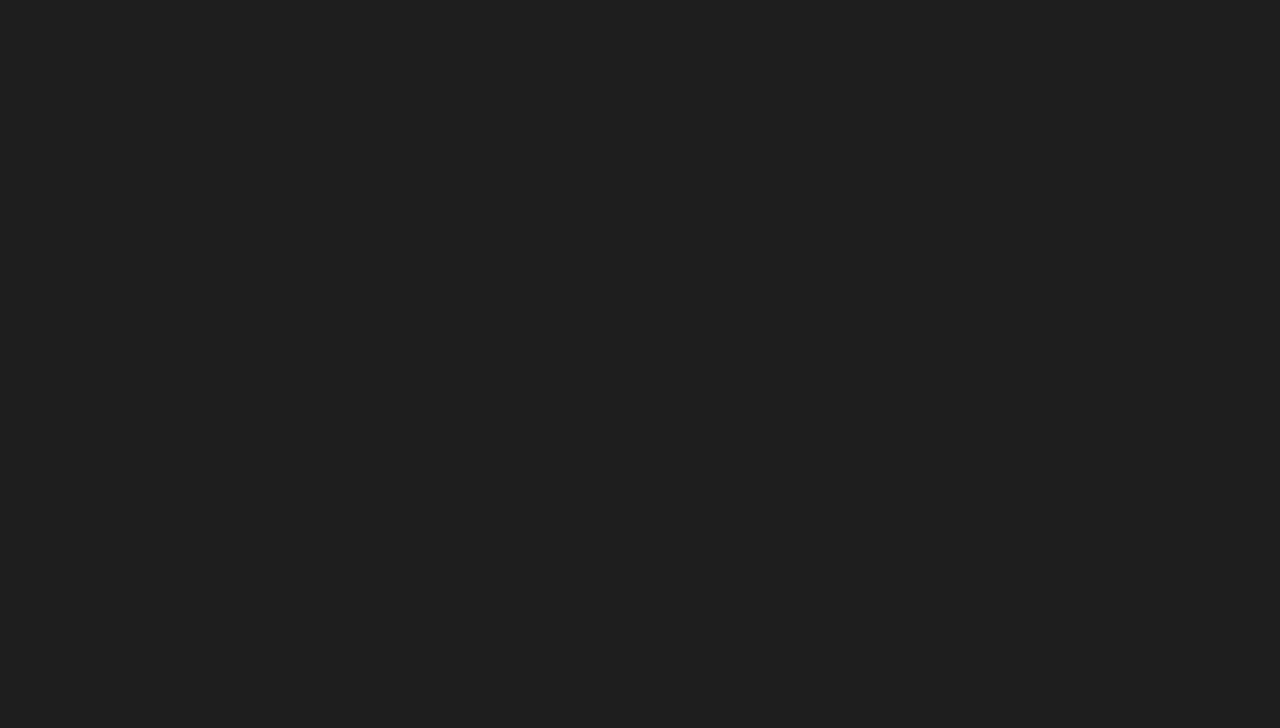
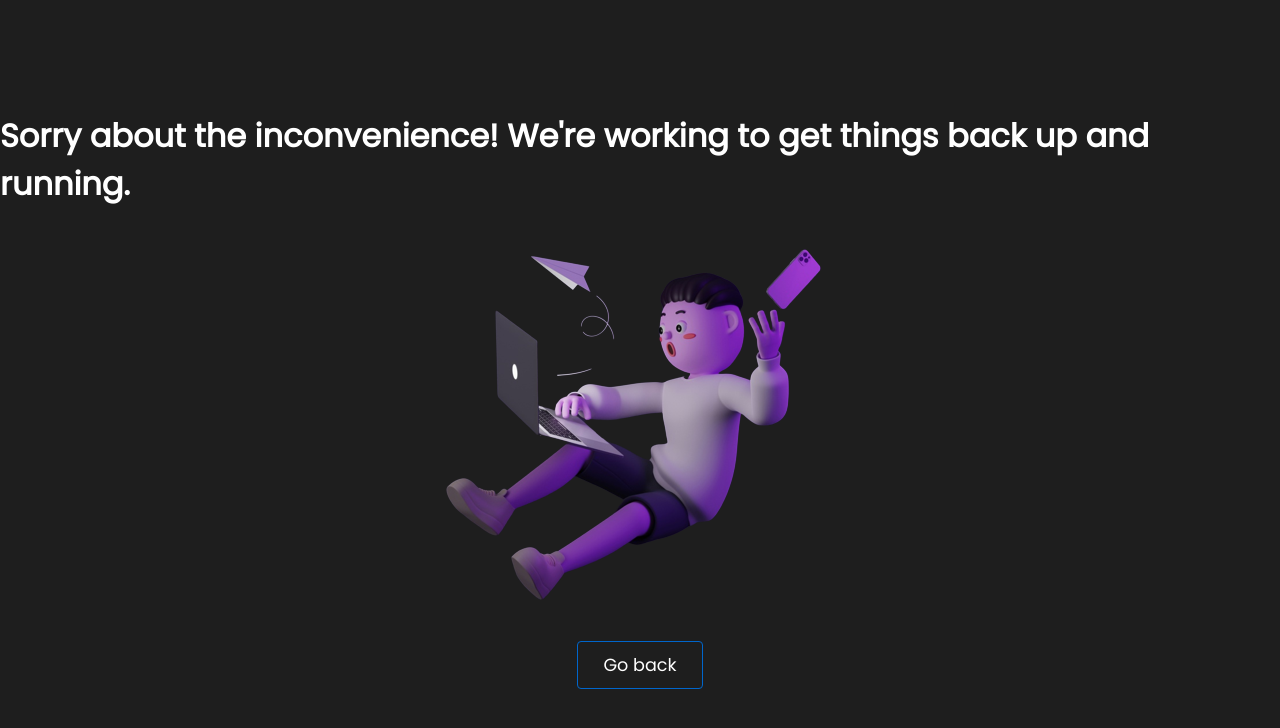
Before and after one commit to justineedev/Google-sign-in, a React (Create React App) app: page /Contact in a window 1280 px wide. Before the commit this address had no page. Shown: the top 728 px of the page. Built offline with nearby package versions, Linux system fonts and the light colour scheme.

Commit message:
Version 5: - Added  page (Still working on it) - Added  page

```diff
--- a/src/App.js
+++ b/src/App.js
@@ -2,6 +2,8 @@ import { BrowserRouter as Router, Routes, Route } from "react-router-dom";
 
 import Mainpage from "./components/Mainpage";
 import GoogleCallback from "./components/GoogleCallback";
+// import Contact from "./components/Contact";
+import Working from "./components/Working";
 
 import "./App.css";
 
@@ -15,6 +17,7 @@ function App() {
             path="/GoogleCallback"
             element={<GoogleCallback></GoogleCallback>}
           ></Route>
+          <Route path="/Contact" element={<Working></Working>}></Route>
         </Routes>
       </Router>
     </div>
--- /dev/null
+++ b/src/components/Contact.css
@@ -0,0 +1,55 @@
+.contact-form {
+  width: calc(100vw - 1rem);
+  max-width: 500px;
+  height: calc(100vh - 1rem);
+  max-height: 500px;
+  border-radius: 6px;
+  padding: 25px;
+  box-shadow: 0px 5px 8px 1px rgb(173, 217, 231);
+  position: absolute;
+  top: 50%;
+  left: 50%;
+  transform: translate(-50%, -50%);
+  display: flex;
+  align-items: center;
+  justify-content: center;
+  flex-direction: column;
+}
+
+.contact-form-title {
+  margin-bottom: auto;
+}
+
+.contact-form-inputs {
+  display: flex;
+  align-items: center;
+  flex-direction: column;
+}
+
+.contact-form-input {
+  margin-block: 10px;
+}
+
+.contact-form-footer-btn {
+  margin-top: auto;
+  display: flex;
+  align-items: center;
+  justify-content: space-between;
+  width: 100%;
+}
+
+.contact-form-footer-btn button {
+  padding: 5px 30px;
+  border: 1px solid #06c;
+  background: transparent;
+  color: #fff;
+  cursor: pointer;
+  font-family: inherit;
+  border-radius: 4px;
+  transition: all 250ms ease;
+}
+
+.contact-form-footer-btn button:hover {
+  color: #06c;
+  border: 1px solid rgb(173, 217, 231);
+}
--- /dev/null
+++ b/src/components/Contact.js
@@ -0,0 +1,29 @@
+import { useNavigate } from "react-router-dom";
+
+import "./Contact.css";
+
+const Contact = () => {
+  const navigate = useNavigate();
+
+  const handleClickBack = () => {
+    navigate("/");
+  };
+
+  return (
+    <form className="contact-form">
+      <h1 className="contact-form-title">Request more scopes:</h1>
+      <div className="contact-form-inputs">
+        <input type="text" className="contact-form-input"></input>
+        <input type="text" className="contact-form-input"></input>
+      </div>
+      <div className="contact-form-footer-btn">
+        <button type="button" onClick={handleClickBack}>
+          Back
+        </button>
+        <button type="button">Send</button>
+      </div>
+    </form>
+  );
+};
+
+export default Contact;
--- a/src/components/Navbar.js
+++ b/src/components/Navbar.js
@@ -1,6 +1,13 @@
+import { useNavigate } from "react-router-dom";
 import "./Navbar.css";
 
 const Navbar = () => {
+  const navigate = useNavigate();
+
+  const handleClickContact = () => {
+    navigate("/Contact");
+  };
+
   return (
     <nav>
       <div className="nav-logo">
@@ -12,7 +19,9 @@ const Navbar = () => {
 
       <div className="nav-contact-us">
         <p>Need more scopes?</p>
-        <button className="nav-contact-btn">Contact Us</button>
+        <button className="nav-contact-btn" onClick={handleClickContact}>
+          Contact Us
+        </button>
       </div>
     </nav>
   );
--- /dev/null
+++ b/src/components/Working.js
@@ -0,0 +1,43 @@
+import { useNavigate } from "react-router-dom";
+import working from "../images/working.png";
+
+export default function Working() {
+  const navigate = useNavigate();
+
+  const wrapperStyle = {
+    width: "100vw",
+    height: "100vh",
+    display: "flex",
+    alignItems: "center",
+    justifyContent: "center",
+    flexDirection: "column",
+  };
+
+  const buttonStyle = {
+    border: "1px solid #06c",
+    padding: "10px 25px",
+    fontFamily: "inherit",
+    borderRadius: "4px",
+    fontSize: "1.1rem",
+    cursor: "pointer",
+    backgroundColor: "transparent",
+    color: "#fff",
+  };
+
+  const handleClickBack = () => {
+    navigate("/");
+  };
+
+  return (
+    <div style={wrapperStyle}>
+      <h1>
+        Sorry about the inconvenience! We're working to get things back up and
+        running.
+      </h1>
+      <img src={working} alt="working"></img>
+      <button style={buttonStyle} onClick={handleClickBack}>
+        Go back
+      </button>
+    </div>
+  );
+}
```
Also changed, not shown: src/images/google-drive.png (deleted), src/images/working.png (added).
